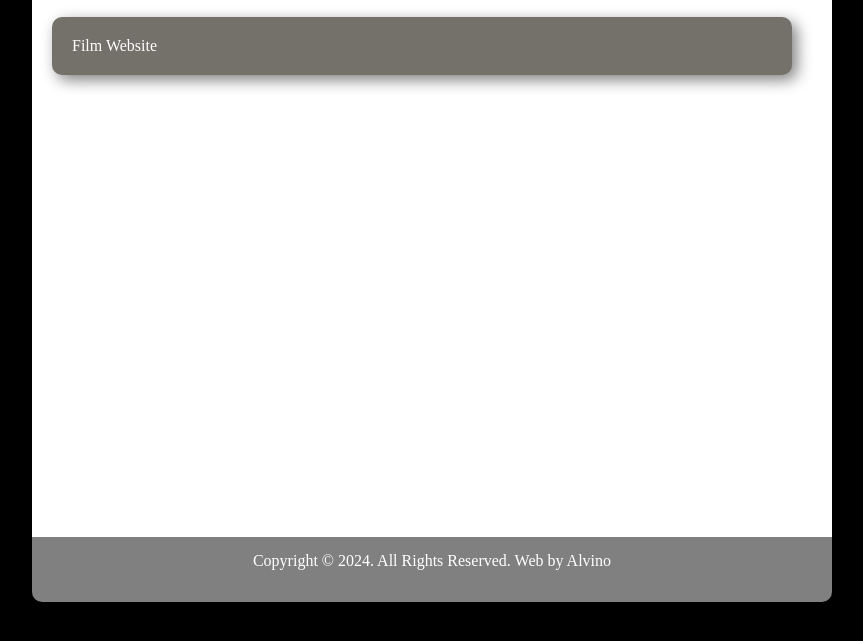
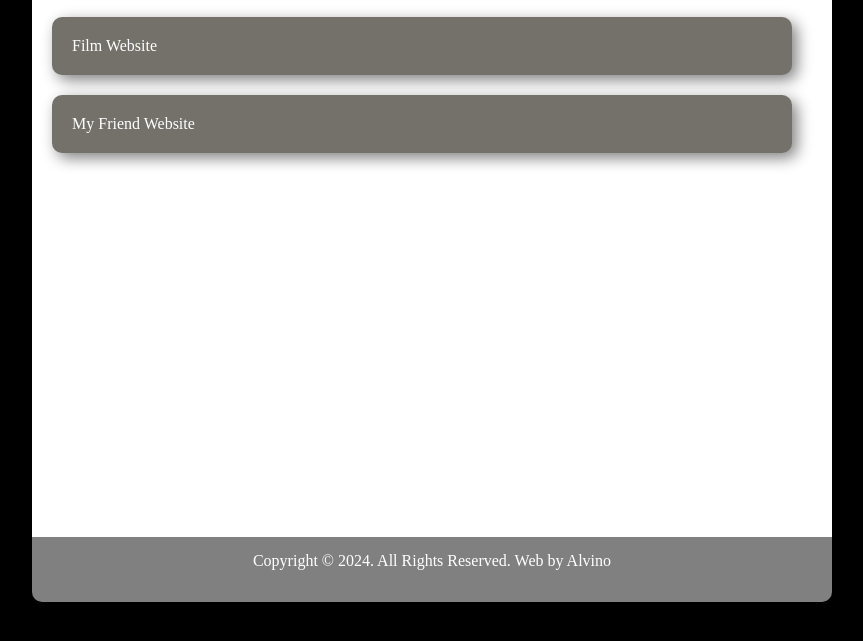
Before and after one commit to alvinonizamdhia/myprojects, a plain HTML site: page index.html in a window 1280 px wide. Shown: the part 83-724 px from the top of the page, without its empty margins (208-1071 px from the left). Drawn offline with Linux system fonts and the light colour scheme.

Commit message:
Update index.html

```diff
--- a/index.html
+++ b/index.html
@@ -16,6 +16,9 @@
                     <div class="box">
                         <p>Film Website</p>
                     </div>
+                    <div class="box">
+                        <p>My Friend Website</p>
+                    </div>
                     </a>
                 </div>
             </div>
@@ -23,4 +26,5 @@
                 <p>Copyright &copy; 2024. All Rights Reserved. Web by Alvino</p>
         </div>
     </body>
+
 </html>
```
